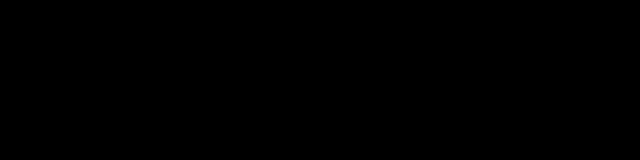
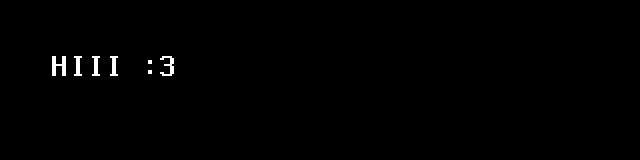
Before and after one commit to bleach2004/bleach.fish, a React (Vite) app in the folder bleach.fish/: page /blog/112124 in a window 1280 px wide. Before the commit this address had no page. Shown: the top 160 px of the page, without its empty margins (0-640 px from the left). Built offline with nearby package versions, Linux system fonts and the light colour scheme.

Commit message:
blog functionality

```diff
--- a/bleach.fish/src/App.tsx
+++ b/bleach.fish/src/App.tsx
@@ -2,6 +2,8 @@
 import Home from  './Home.tsx'
 import Audio from  './Audio.tsx'
 import Track from  './Track.tsx'
+import Blog from  './Blog.tsx'
+import Post from  './Post.tsx'
 
 import { BrowserRouter as Router, Routes, Route } from 'react-router-dom';
 
@@ -16,6 +18,8 @@
         <Route path="/" element={<Home />} />
         <Route path="/audio" element={<Audio />} />
         <Route path="/audio/:id" element={<Track />} />
+        <Route path="/blog" element={<Blog />} />
+        <Route path="/blog/:id" element={<Post />} />
       </Routes>
     </Router>
     </div>
--- a/bleach.fish/src/Audio.tsx
+++ b/bleach.fish/src/Audio.tsx
@@ -13,7 +13,6 @@
 
   return (
     <div style={{ padding: '20px' }}>
-      <h1>Audio</h1>
       <div
         style={{
           display: 'grid',
@@ -31,7 +30,7 @@
               src={song.coverArt}
               alt={song.title}
               style={{
-                width: '200px',
+                width: '100px',
                 cursor: 'pointer',
               }}
             />
--- /dev/null
+++ b/bleach.fish/src/Blog.tsx
@@ -0,0 +1,36 @@
+import { Link } from 'react-router-dom';
+import postsJson from './blog/posts.json'; // Adjust the relative path as needed
+
+interface Post {
+  id: string;
+  date: string;
+}
+
+const Blog: React.FC = () => {
+  // Ensure the data matches the Post interface
+  const posts: Post[] = postsJson;
+
+  return (
+    <div style={{ padding: '20px' }}>
+      <div
+        style={{
+          display: 'grid',
+          gridTemplateColumns: 'repeat(auto-fill, minmax(150px, 1fr))',
+          gap: '16px',
+        }}
+      >
+        {posts.map((post) => (
+          <Link
+            key={post.id}
+            to={`/blog/${post.id}`}
+            style={{ textDecoration: 'none' }}
+          >
+          <p>{post.date}</p>
+          </Link>
+        ))}
+      </div>
+    </div>
+  );
+};
+
+export default Blog;
--- a/bleach.fish/src/Home.tsx
+++ b/bleach.fish/src/Home.tsx
@@ -5,13 +5,13 @@
   return (
     <div className="skin">
       <div className="meat">
-        <p>BLEACH'S CORNER</p>
+        <p className='text-red'>BLEACH'S CORNER</p>
         <br />
         <Link to="/audio">AUDIO</Link>
-        <Link to="/visual">VISUAL</Link>
-        <Link to="/scrapyard">SCRAPYARD</Link>
+        {/* <Link to="/visual">VISUAL</Link>
+        <Link to="/scrapyard">SCRAPYARD</Link> */}
         <Link to="/blog">BLOG</Link>
-        <Link to="/cavern">CAVERN</Link>
+        {/* <Link to="/cavern">CAVERN</Link> */}
       </div>
       {/* Uncomment the image below if needed */}
       {/* <img src='page1/1.png' className='chess' alt='Chess'></img> */}
--- /dev/null
+++ b/bleach.fish/src/Post.tsx
@@ -0,0 +1,29 @@
+import React from 'react';
+import { useParams } from 'react-router-dom';
+import posts from './blog/posts.json'; // Adjust path if needed
+
+const Post: React.FC = () => {
+  const { id } = useParams<{ id: string }>(); // Get the dynamic parameter from the URL
+
+  // Find the currentSong in the JSON data
+  const currentSong = posts.find((post) => post.id === id);
+
+  if (!currentSong) {
+    return <h1>Song not found</h1>;
+  }
+
+  return (
+    <div style={{ padding: '20px' }}>
+      <div style={{ display: 'flex', alignItems: 'center' }}> {/* Flex container */}
+
+        <div>
+          <p className='text-white'>{currentSong.text}</p>
+        </div>
+      </div>
+
+
+    </div>
+  );
+};
+
+export default Post;
--- a/bleach.fish/src/Track.tsx
+++ b/bleach.fish/src/Track.tsx
@@ -26,14 +26,14 @@
 
         <div>
           <p className='text-white'>{currentSong.title}</p>
-          <p className='text-white'>{currentSong.artist}</p><br />
+          <p className='text-red'>{currentSong.artist}</p><br />
         </div>
       </div>
 
       <br /><p className='text-white'>{currentSong.lyrics || '[NO LYRICS]'}</p><br />
-      <a href={currentSong.spotify} target="_blank" rel="noopener noreferrer">SPOTIFY</a><br />
-      <a href={currentSong.bandcamp} target="_blank" rel="noopener noreferrer">BANDCAMP</a><br />
-      <a href={currentSong.soundcloud} target="_blank" rel="noopener noreferrer">SOUNDCLOUD</a><br /><br />
+      <a className='text-white' href={currentSong.spotify} target="_blank" rel="noopener noreferrer">SPOTIFY</a><br />
+      <a className='text-white' href={currentSong.bandcamp} target="_blank" rel="noopener noreferrer">BANDCAMP</a><br />
+      <a className='text-white' href={currentSong.soundcloud} target="_blank" rel="noopener noreferrer">SOUNDCLOUD</a><br /><br />
       <p className='text-white'>{currentSong.releaseDate}</p><br />
     </div>
   );
--- /dev/null
+++ b/bleach.fish/src/blog/posts.json
@@ -0,0 +1,7 @@
+[
+  {
+    "id": "112124",
+    "date": "11/21/24",
+    "text": "HIII :3"
+  }
+]
--- a/bleach.fish/src/index.css
+++ b/bleach.fish/src/index.css
@@ -18,11 +18,18 @@
 }
 
 p, a {
-  color: red;
   line-height: 1em;
   font-family: "blockzone";
   white-space: pre;
-  font-size: 2em;
+  font-size: 32px;
+}
+
+.text-red {
+  color: red;
+}
+
+.text-white {
+  color: white;
 }
 
 .meat a {
@@ -47,6 +54,10 @@
   color: white;
 }
 
+a {
+  color: white;
+}
+
 .skin {
   display: flex;
   justify-content: center;
```
